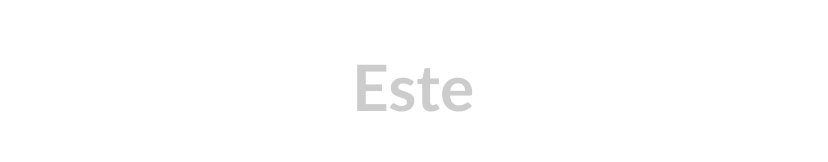
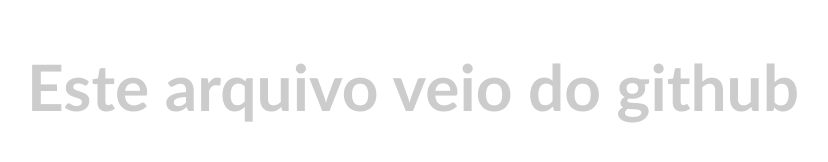
Before and after one commit to diegovilhalva/curso_git_1, a plain HTML site: page about.html in a window 1280 px wide. Shown: the whole page, without its empty margins (227-1055 px from the left). Drawn offline with Linux system fonts and the light colour scheme.

Commit message:
atualazi9ado o arquivo about.html

```diff
--- a/about.html
+++ b/about.html
@@ -9,6 +9,6 @@
     <title>Teste</title>
 </head>
 <body>
-    <h1>Este </h1>
+    <h1>Este arquivo veio do github </h1>
 </body>
 </html>
```
